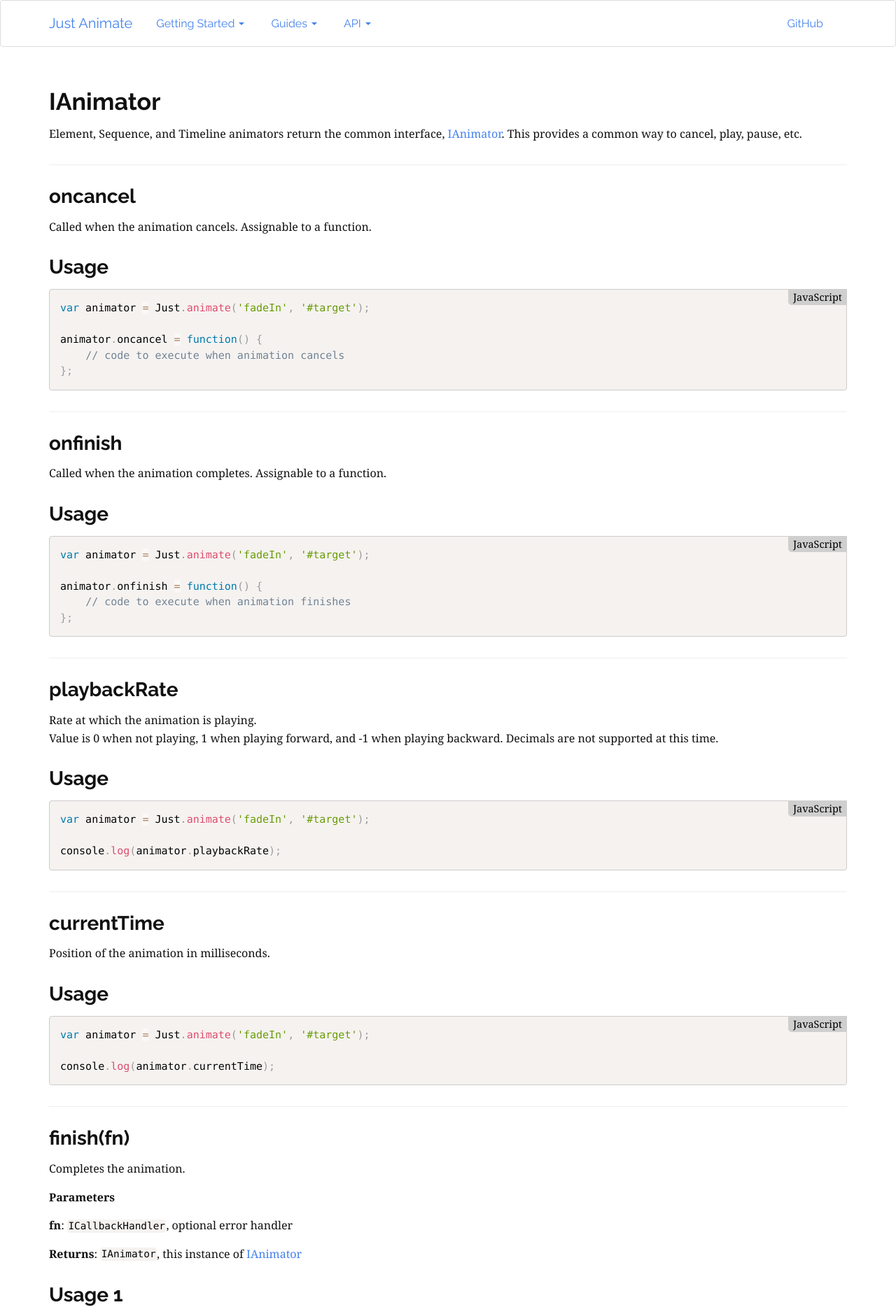
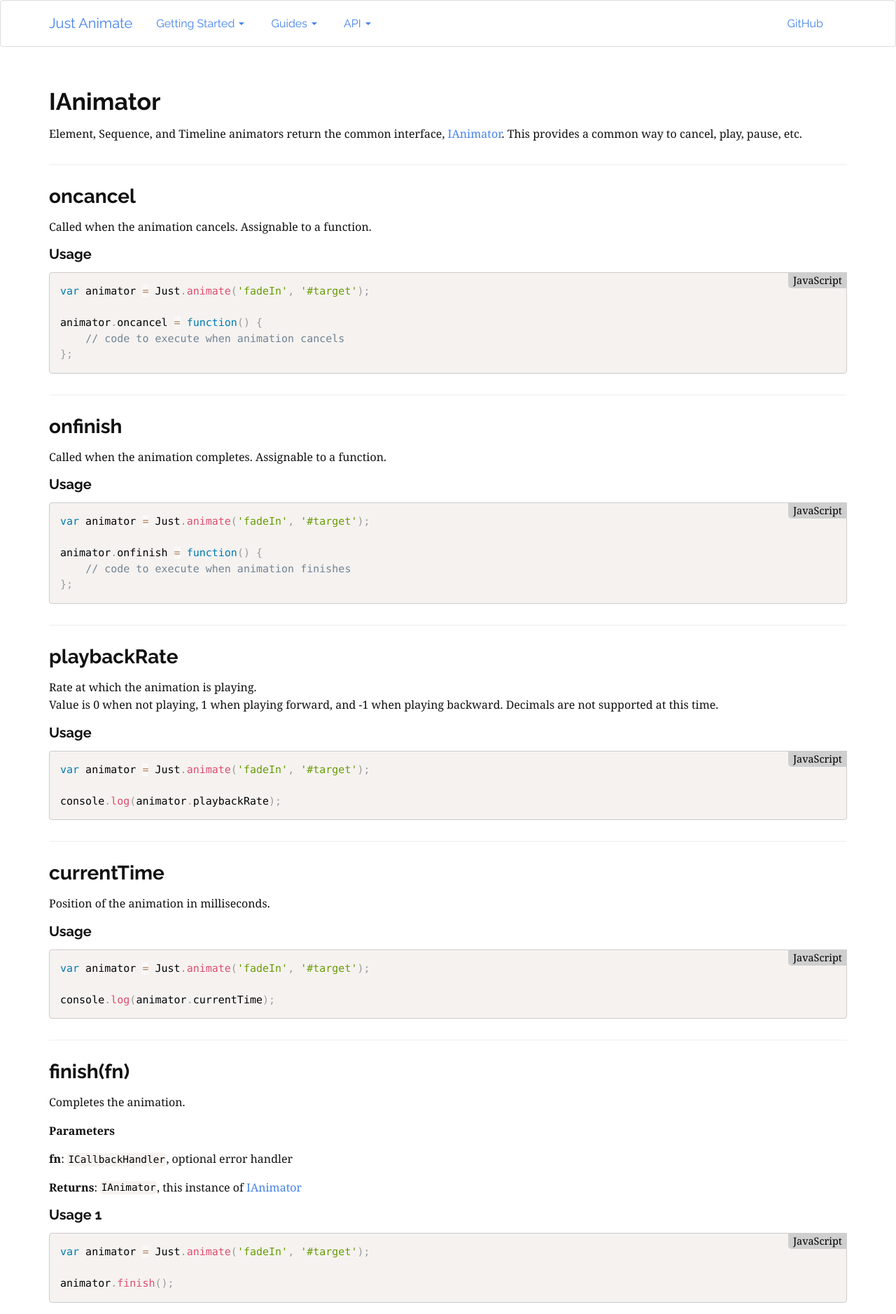
Before and after one commit to just-animate/just-animate.github.io, a Jekyll site: the page built from api/elementanimator.md, in a window 1280 px wide. Shown: the top 1878 px of the page at 70% size. Built offline with Jekyll 4.4.1, drawn with Linux system fonts in a browser that asks for light colours; Markdown is read by kramdown in place of the engine named in the settings.

````diff
--- a/api/elementanimator.md
+++ b/api/elementanimator.md
@@ -14,7 +14,7 @@ This provides a common way to cancel, play, pause, etc.
 
 Called when the animation cancels.  Assignable to a function.
 
-### Usage
+#### Usage
 ``` javascript
 var animator = Just.animate('fadeIn', '#target');
 
@@ -28,7 +28,7 @@ animator.oncancel = function() {
 
 Called when the animation completes.  Assignable to a function.
 
-### Usage
+#### Usage
 ``` javascript
 var animator = Just.animate('fadeIn', '#target');
 
@@ -44,7 +44,7 @@ Rate at which the animation is playing.
 Value is 0 when not playing, 1 when playing forward, and -1 when playing backward.
 Decimals are not supported at this time.
 
-### Usage
+#### Usage
 ``` javascript
 var animator = Just.animate('fadeIn', '#target');
 
@@ -56,7 +56,7 @@ console.log(animator.playbackRate);
 
 Position of the animation in milliseconds.
 
-### Usage
+#### Usage
 ``` javascript
 var animator = Just.animate('fadeIn', '#target');
 
@@ -74,14 +74,14 @@ Completes the animation.
 
 **Returns**: [`IAnimator`](#IAnimator), this instance of [IAnimator](#IAnimator)
 
-### Usage 1
+#### Usage 1
 ``` javascript
 var animator = Just.animate('fadeIn', '#target');
 
 animator.finish();
 ```
 
-### Usage 2
+#### Usage 2
 ``` javascript
 var animator = Just.animate('fadeIn', '#target');
 
@@ -103,14 +103,14 @@ Plays the animation
 
 **Returns**: [`IAnimator`](#IAnimator), this instance of [IAnimator](#IAnimator)
 
-### Usage 1
+#### Usage 1
 ``` javascript
 var animator = Just.animate('fadeIn', '#target');
 
 animator.play();
 ```
 
-### Usage 2
+#### Usage 2
 ``` javascript
 var animator = Just.animate('fadeIn', '#target');
 
@@ -132,14 +132,14 @@ Pauses the animation
 
 **Returns**: [`IAnimator`](#IAnimator), this instance of [IAnimator](#IAnimator)
 
-### Usage 1
+#### Usage 1
 ``` javascript
 var animator = Just.animate('fadeIn', '#target');
 
 animator.pause();
 ```
 
-### Usage 2
+#### Usage 2
 ``` javascript
 var animator = Just.animate('fadeIn', '#target');
 
@@ -161,14 +161,14 @@ Reverses the direction of the animation
 
 **Returns**: [`IAnimator`](#IAnimator), this instance of [IAnimator](#IAnimator)
 
-### Usage 1
+#### Usage 1
 ``` javascript
 var animator = Just.animate('fadeIn', '#target');
 
 animator.reverse();
 ```
 
-### Usage 2
+#### Usage 2
 ``` javascript
 var animator = Just.animate('fadeIn', '#target');
 
@@ -190,14 +190,14 @@ Cancels the animation
 
 **Returns**: [`IAnimator`](#IAnimator), this instance of [IAnimator](#IAnimator)
 
-### Usage 1
+#### Usage 1
 ``` javascript
 var animator = Just.animate('fadeIn', '#target');
 
 animator.cancel();
 ```
 
-### Usage 2
+#### Usage 2
 ``` javascript
 var animator = Just.animate('fadeIn', '#target');
 
@@ -219,7 +219,7 @@ Optional error handler
 
 **err**: `string|Error`, error message.
 
-### Usage
+#### Usage
 ``` javascript
 var errorHandler = function (err) {
     if (err) {
````
